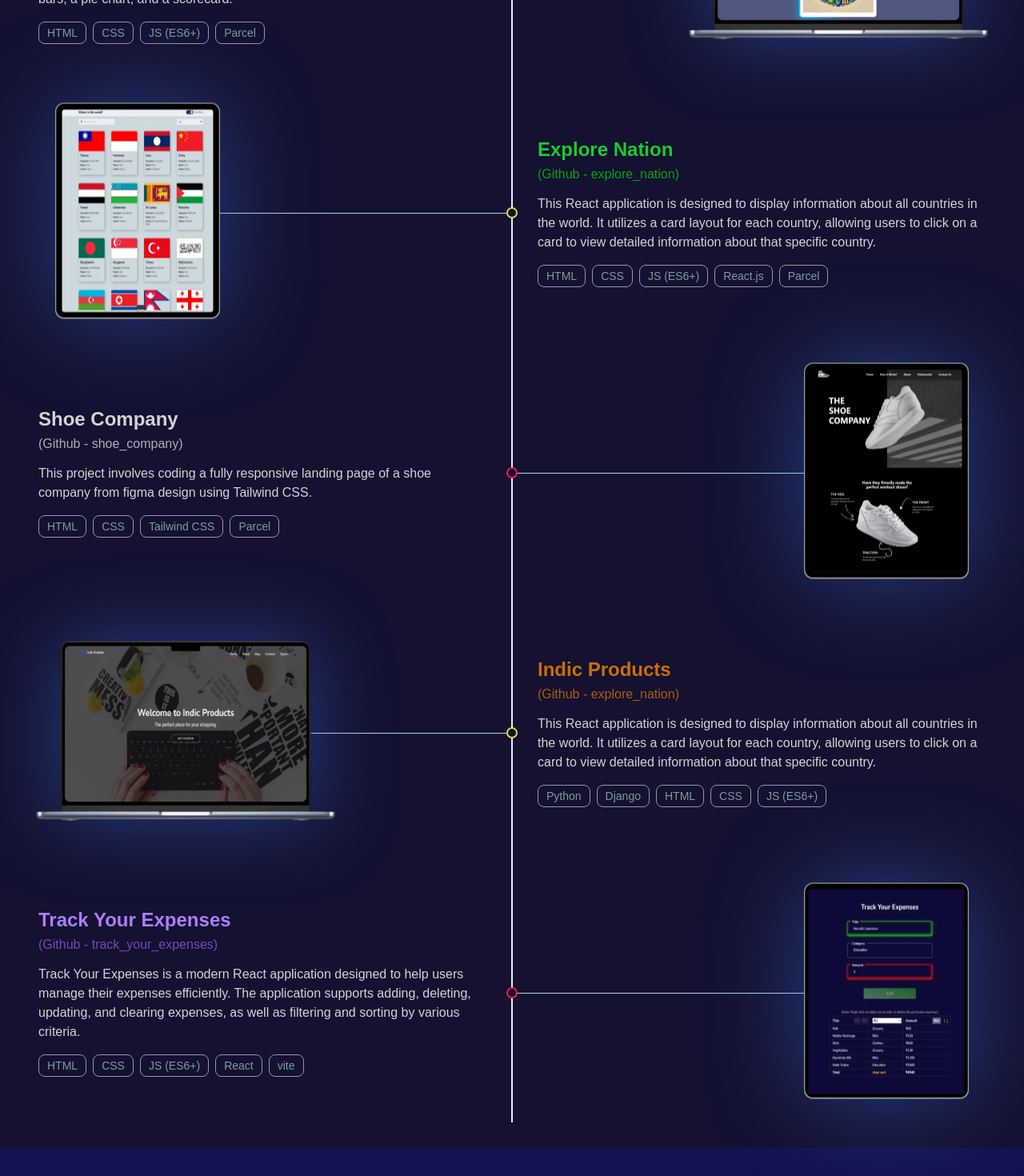
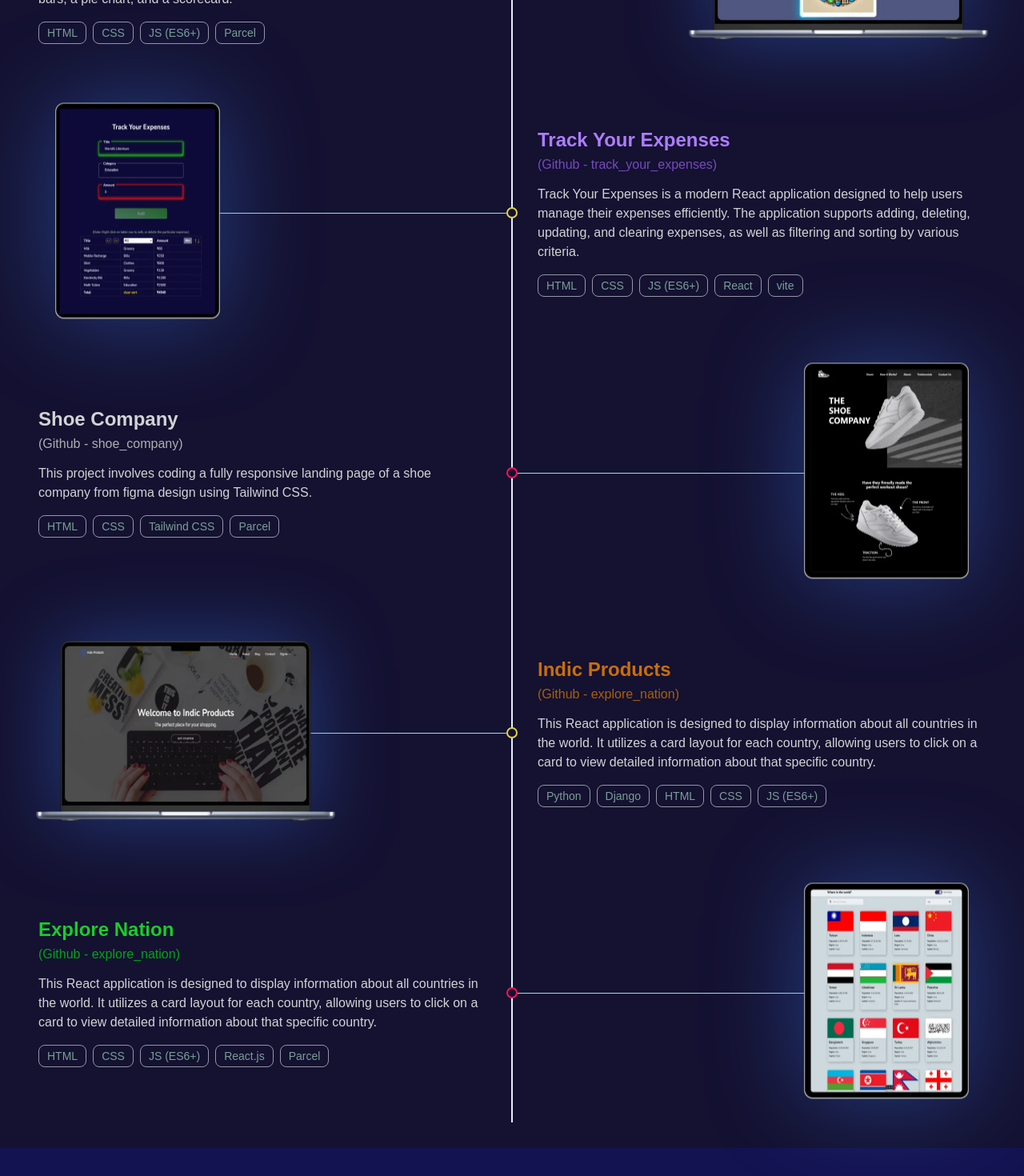
Before and after one commit to vijay-jadhav1997/portfolio, a React (Vite) app: page / in a window 1280 px wide. Shown: the part 1440-2910 px from the top of the page at 80% size. Built offline with nearby package versions, Linux system fonts and the light colour scheme.

Commit message:
new version

```diff
--- a/src/components/introduction/Intro.jsx
+++ b/src/components/introduction/Intro.jsx
@@ -63,7 +63,7 @@ function Intro() {
       </div>
       <img className='bg-img' src={profImg} alt="Profile background Image" />
 
-      <Link className='latest-work-link' to='projects' spy={true} smooth={true} offset={-90} duration={700}>
+      <Link className='latest-work-link' to='projects' spy={true} smooth={true} offset={-60} duration={700}>
         <div className="pointer">
           Latest Work
           <FaArrowDownLong className='arrow' />
--- a/src/components/navbar/Header.jsx
+++ b/src/components/navbar/Header.jsx
@@ -11,6 +11,10 @@ const Header = () => {
 
   function menuHandler() {
     // console.log("!!!...Jay Jay Ram Krushna Hari...!!!");
+    fetch("https://quiz-rest-api.vercel.app/res_api/res_list/")
+    .then(response => response.json())
+    .then(data => console.log(data))
+    .catch(err => console.error(err));
 
     if(!isMenuOpen) {
       // console.log("!!!...Jay Vitthal Shree Vitthal...!!!");
--- a/src/components/projects/Projects.jsx
+++ b/src/components/projects/Projects.jsx
@@ -59,26 +59,27 @@ function Projects() {
 
       </div>
 
-      <div className="project explore-nation left tab">
+      <div className="project track-expenses left tab">
         <div>
           <div className="project-img-wrapper">
-            <span className="tooltip"><span></span><a target='_blank' href="https://explore-nations-indol.vercel.app/">ExploreNation <FaExternalLinkAlt /></a> </span>
-            <img src={explore_nation} alt="Explore Nation" />
+            <span className="tooltip"><span></span><a target='_blank' href="https://track-your-expenses-livid.vercel.app/">Track Expenses <FaExternalLinkAlt /></a> </span>
+            <img src={expenses} alt="Track Expenses" />
           </div>
           <div className="connecting-line"><span></span></div>
         </div>
         <div className="project-intro">
-          <h3 className="project-title"><a target='_blank' href="https://explore-nations-indol.vercel.app/">Explore Nation</a></h3>
-          <a target='_blank' href="https://github.com/vijay-jadhav1997/react-projects/tree/main/explore-nations-project" className="github-link">(Github - explore_nation)</a>
-          <p className="project-details">This React application is designed to display information about all countries in the world. It utilizes a card layout for each country, allowing users to click on a card to view detailed information about that specific country.</p>
+          <h3 className="project-title"><a target='_blank' href="https://track-your-expenses-livid.vercel.app/">Track Your Expenses</a></h3>
+          <a target='_blank' href="https://github.com/vijay-jadhav1997/react-projects/tree/main/track-your-expenses" className="github-link">(Github - track_your_expenses)</a>
+          <p className="project-details">Track Your Expenses is a modern React application designed to help users manage their expenses efficiently. The application supports adding, deleting, updating, and clearing expenses, as well as filtering and sorting by various criteria.</p>
           <ul className='tech-stack'>
             <li>HTML</li>
             <li>CSS</li>
             <li>JS (ES6+)</li>
-            <li>React.js</li>
-            <li>Parcel</li>
+            <li>React</li>
+            <li>vite</li>
           </ul>
         </div>
+
       </div>
 
       <div className="project shoe-company right tab">
@@ -126,29 +127,27 @@ function Projects() {
         </div>
       </div>
 
-      <div className="project track-expenses right tab">
+      <div className="project explore-nation right tab">
         <div className="project-intro">
-          <h3 className="project-title"><a target='_blank' href="https://track-your-expenses-livid.vercel.app/">Track Your Expenses</a></h3>
-          <a target='_blank' href="https://github.com/vijay-jadhav1997/react-projects/tree/main/track-your-expenses" className="github-link">(Github - track_your_expenses)</a>
-          <p className="project-details">Track Your Expenses is a modern React application designed to help users manage their expenses efficiently. The application supports adding, deleting, updating, and clearing expenses, as well as filtering and sorting by various criteria.</p>
+          <h3 className="project-title"><a target='_blank' href="https://explore-nations-indol.vercel.app/">Explore Nation</a></h3>
+          <a target='_blank' href="https://github.com/vijay-jadhav1997/react-projects/tree/main/explore-nations-project" className="github-link">(Github - explore_nation)</a>
+          <p className="project-details">This React application is designed to display information about all countries in the world. It utilizes a card layout for each country, allowing users to click on a card to view detailed information about that specific country.</p>
           <ul className='tech-stack'>
             <li>HTML</li>
             <li>CSS</li>
             <li>JS (ES6+)</li>
-            <li>React</li>
-            <li>vite</li>
+            <li>React.js</li>
+            <li>Parcel</li>
           </ul>
         </div>
-
         <div>
           <div className="project-img-wrapper">
-            <span className="tooltip"><span></span><a target='_blank' href="https://track-your-expenses-livid.vercel.app/">Track Expenses <FaExternalLinkAlt /></a> </span>
-            <img src={expenses} alt="Track Expenses" />
+            <span className="tooltip"><span></span><a target='_blank' href="https://explore-nations-indol.vercel.app/">ExploreNation <FaExternalLinkAlt /></a> </span>
+            <img src={explore_nation} alt="Explore Nation" />
           </div>
           <div className="connecting-line"><span></span></div>
         </div>
       </div>
-
     </section>
   )
 }
```
